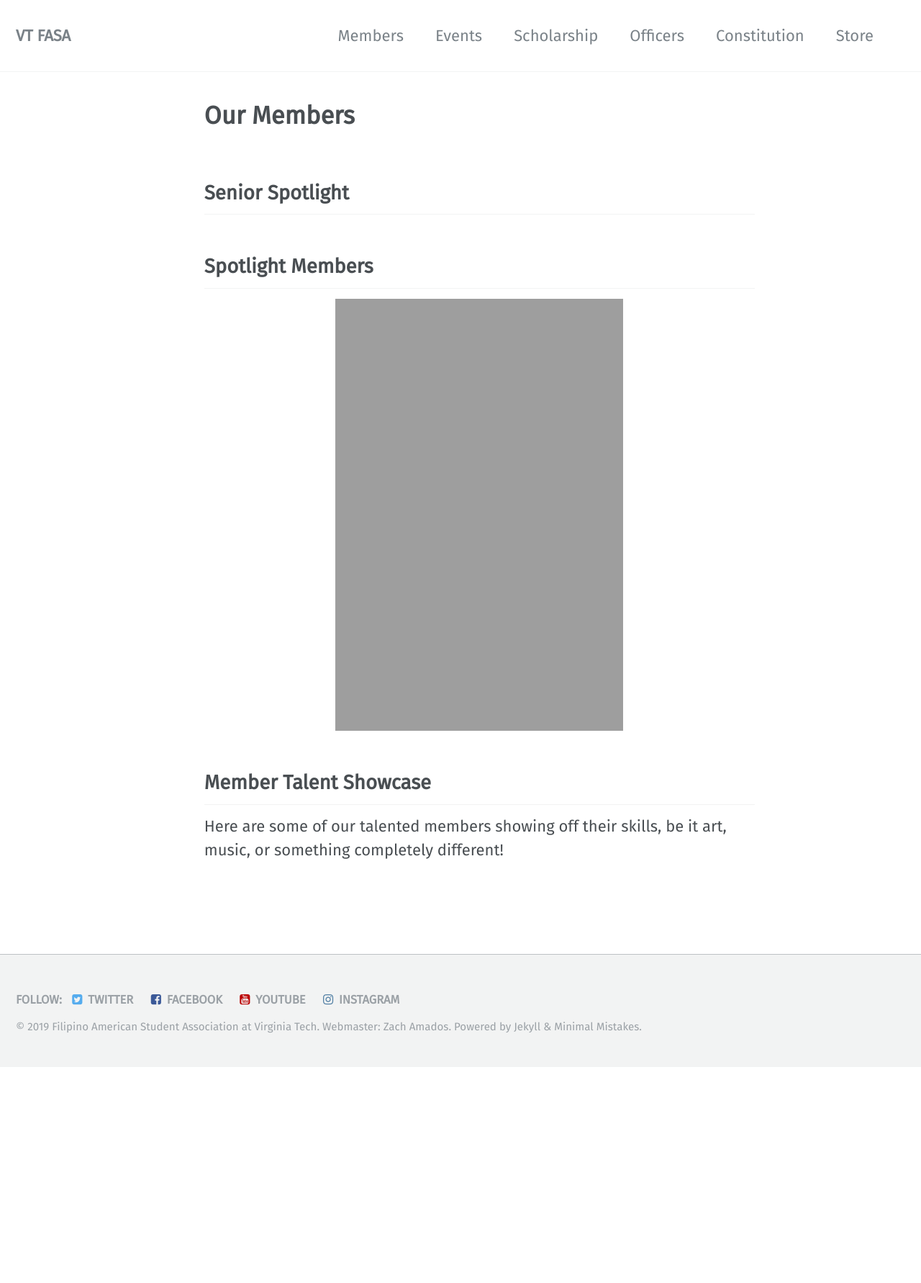
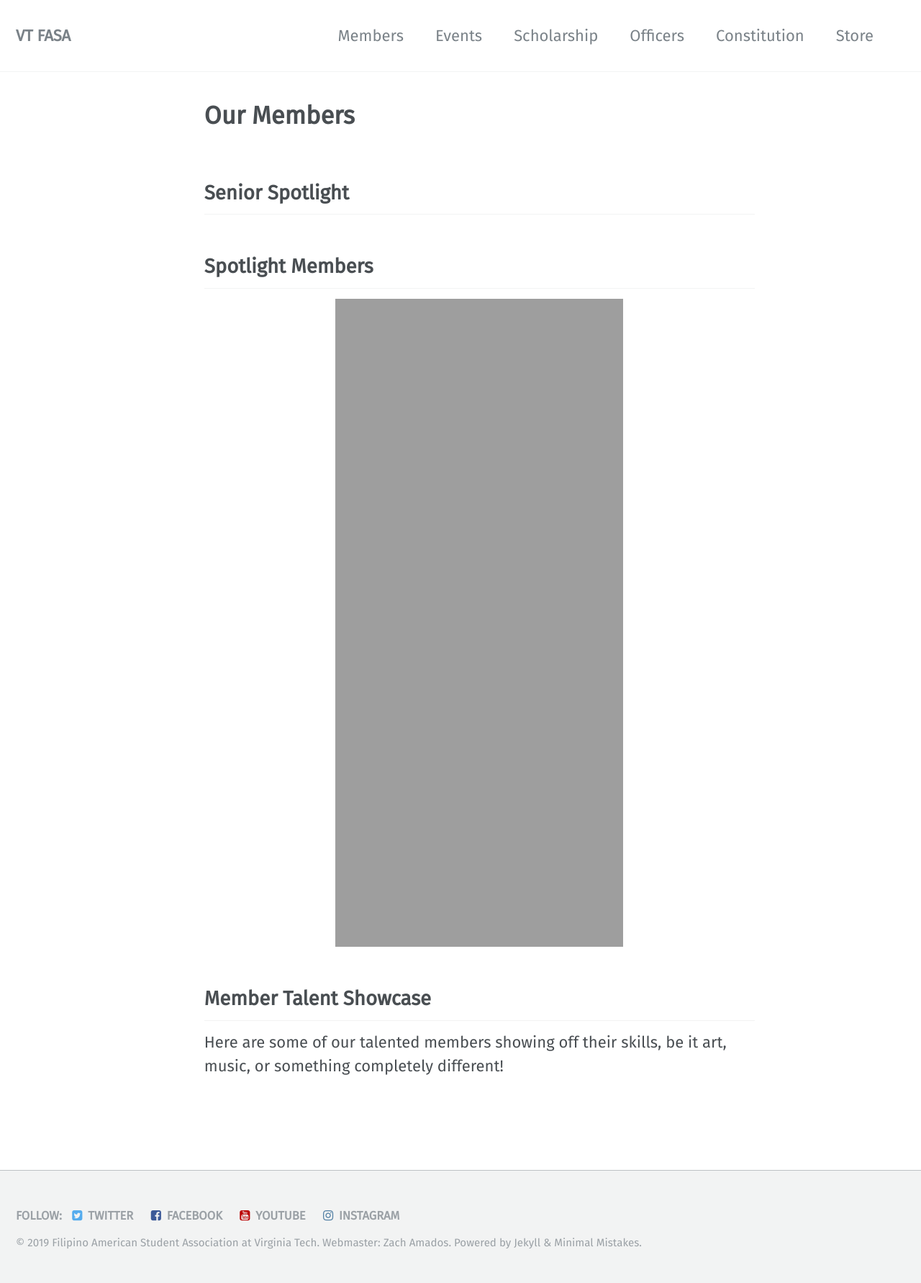
Before and after one commit to vtfasa/vtfasa.github.io, a Jekyll site: the page built from _pages/members.md, in a window 1280 px wide. Shown: the whole page at 72% size. Built offline with Jekyll 4.4.1, drawn with Linux system fonts in a browser that asks for light colours; some web fonts are replaced; before the commit the page ends 1482 px from its top, so only the background shows below that.

Commit message:
Update members.md

```diff
--- a/_pages/members.md
+++ b/_pages/members.md
@@ -11,6 +11,7 @@ permalink: /members/
 
 
 ## Spotlight Members
+![image-center]({{ "/assets/images/motm/jojiMOTM.PNG" | absolute_url }}){: .align-center}
 ![image-center]({{ "/assets/images/motm/shaneMOTM.PNG" | absolute_url }}){: .align-center}
 ![image-center]({{ "/assets/images/motm/ayhamMOTM.PNG" | absolute_url }}){: .align-center}
 
```
